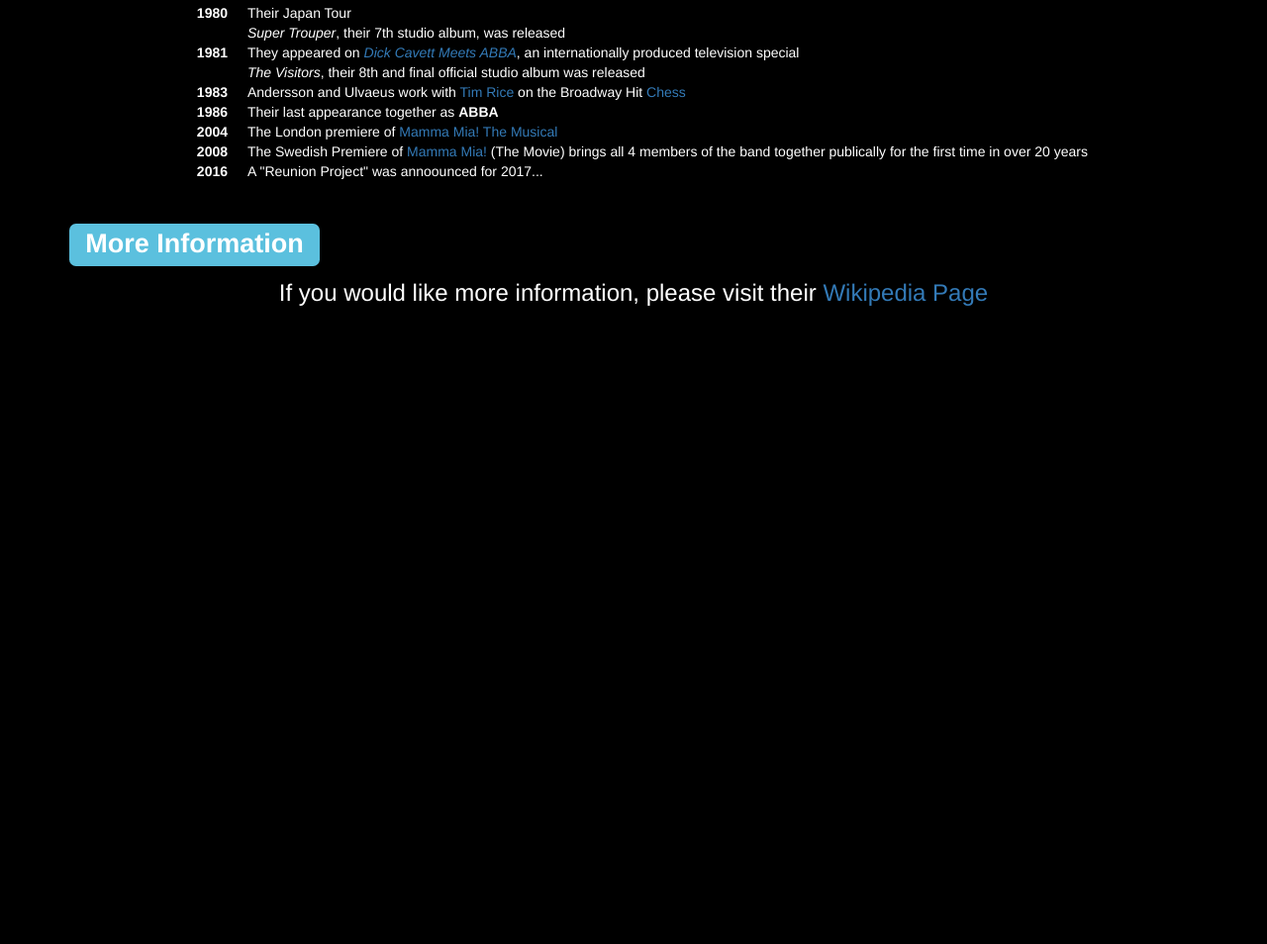
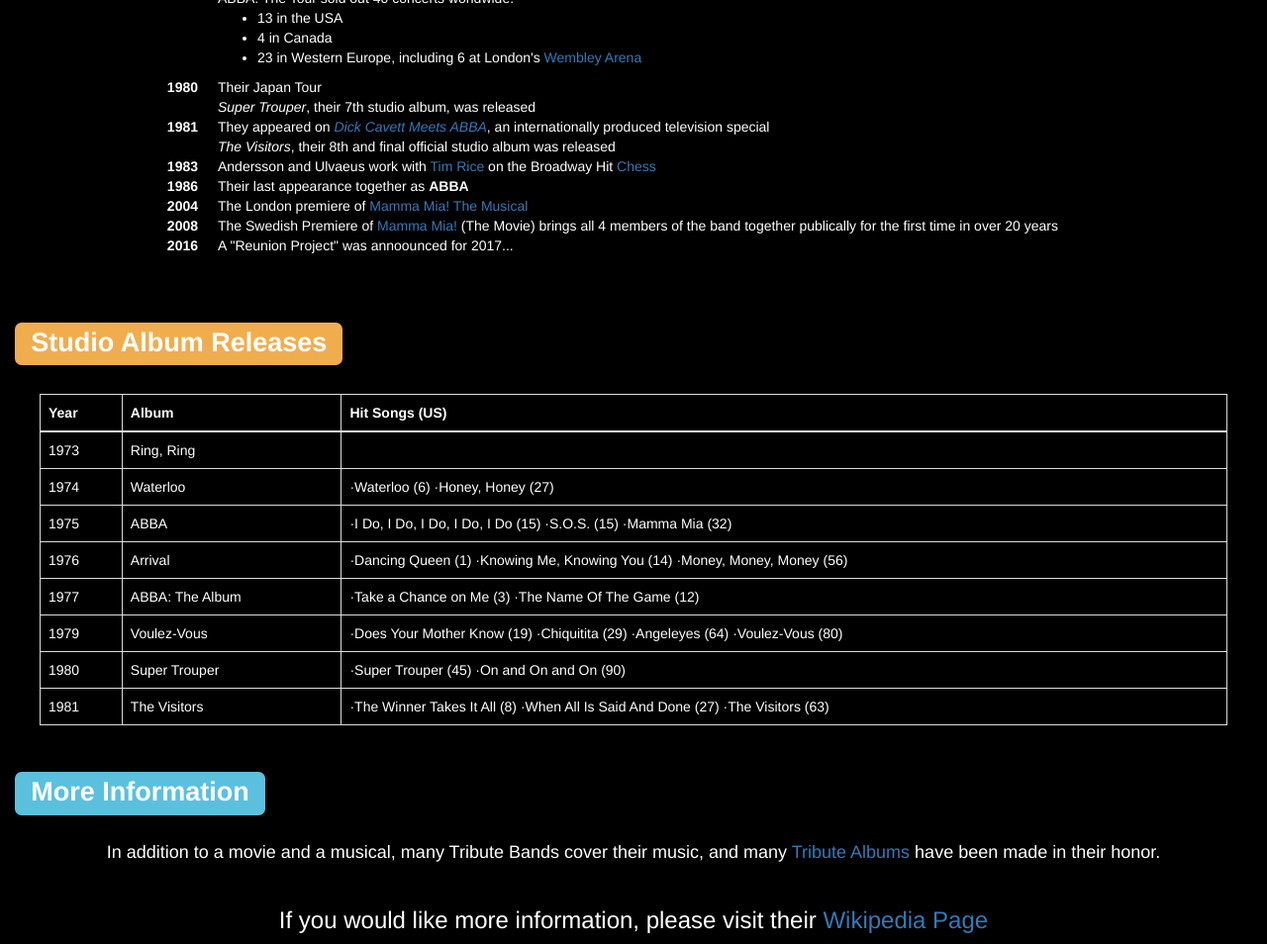
Before and after one commit to seederwood/abba_tribute, a plain HTML site: page index.html in a window 1280 px wide. Shown: the part 1166-2120 px from the top of the page at 99% size. Before the commit the page ends 1485 px from the top, so only its background shows below. Drawn offline with nearby package versions, Linux system fonts and the light colour scheme.

Commit message:
Tribute Page complete

```diff
--- a/index.html
+++ b/index.html
@@ -5,7 +5,6 @@
     <meta name="viewport" content="width=device-width, initial-scale=1">
 <!-- Latest compiled and minified CSS -->
     <link rel="stylesheet" href="https://maxcdn.bootstrapcdn.com/bootstrap/3.3.7/css/bootstrap.min.css">
-
 <!-- jQuery library -->
     <script src="https://ajax.googleapis.com/ajax/libs/jquery/3.2.0/jquery.min.js"></script>
 
@@ -16,14 +15,18 @@
 
   <body style="background: #000">
     <img src="https://i.ytimg.com/vi/TibeCl2jz1o/maxresdefault.jpg" class="img-rounded img-responsive" alt="logo of the band, ABBA">
-    <div class="container">
+    <div class="container-fluid">
+
       <h1><span class="label label-danger">Members</span></h1>
-      <img src="http://www.billboard.com/files/styles/article_main_image/public/media/abba-portrait-bw-1970-billboard-1548.jpg" alt="photo of the band ABBA" class="img-rounded img-responsive" style="margin: auto;">
-      <p style="margin: auto; text-align: center; color: white;">From Left: Benny Andersson, Björn Ulvaeus, Anni-Frid (Frida) Lyngstad, and Agnetha Fältskog</p>
+      <div style="padding: 25px;">
+        <img src="http://www.billboard.com/files/styles/article_main_image/public/media/abba-portrait-bw-1970-billboard-1548.jpg" alt="photo of the band ABBA" class="img-rounded img-responsive" style="margin: auto;">
+        <p style="margin: auto; text-align: center; color: white;">From Left: Benny Andersson, Björn Ulvaeus, Anni-Frid (Frida) Lyngstad, and Agnetha Fältskog</p>
+      </div>
     </div>
     <!-- a histry of the band -->
-    <div class="container">
+    <div class="container-fluid">
       <h1><span class="label label-success">A (very brief and incomplete) History</span></h1>
+      <div style="padding: 25px">
       <dl class="dl-horizontal" style="color: white;">
         <dt>1969</dt>
         <dd>All 4 members meet for the 1st time</dd>
@@ -73,10 +76,70 @@
         <dt>2016</dt>
         <dd>A "Reunion Project" was annoounced for 2017...</dd>
       </dl>
+    </div>
       </div>
-      <div class="container">
+      <div class="container-fluid">
+        <h1><span class="label label-warning">Studio Album Releases</span></h1>
+        <div style="padding: 25px;">
+        <table class="table table-bordered" style="color: white; margin: 0 auto;">
+          <thead>
+            <tr style="font-weight: bold;">
+              <th>Year</th>
+              <th>Album</th>
+              <th>Hit Songs (US)</th>
+            </tr>
+          </thead>
+          <tbody>
+            <tr>
+              <td>1973</td>
+              <td>Ring, Ring</td>
+              <td></td>
+            </tr>
+            <tr>
+              <td>1974</td>
+              <td>Waterloo</td>
+              <td>·Waterloo (6) ·Honey, Honey (27)</td>
+            </tr>
+            <tr>
+              <td>1975</td>
+              <td>ABBA</td>
+              <td>·I Do, I Do, I Do, I Do, I Do (15) ·S.O.S. (15) ·Mamma Mia (32)</td>
+            </tr>
+            <tr>
+              <td>1976</td>
+              <td>Arrival</td>
+              <td>·Dancing Queen (1) ·Knowing Me, Knowing You (14) ·Money, Money, Money (56)</td>
+            </tr>
+            <tr>
+              <td>1977</td>
+              <td>ABBA: The Album</td>
+              <td>·Take a Chance on Me (3) ·The Name Of The Game (12)</td>
+            </tr>
+            <tr>
+              <td>1979</td>
+              <td>Voulez-Vous</td>
+              <td>·Does Your Mother Know (19) ·Chiquitita (29) ·Angeleyes (64) ·Voulez-Vous (80)</td>
+            </tr>
+            <tr>
+              <td>1980</td>
+              <td>Super Trouper</td>
+              <td>·Super Trouper (45) ·On and On and On (90)</td>
+            </tr>
+            <tr>
+              <td>1981</td>
+              <td>The Visitors</td>
+              <td>·The Winner Takes It All (8) ·When All Is Said And Done (27) ·The Visitors (63)</td>
+            </tr>
+          </tbody>
+        </table>
+      </div>
+    </div>
+
+        <!-- A link for more information on the band -->
+      <div class="container-fluid">
         <h1><span class="label label-info">More Information</span></h1>
+        <h4 style="color: white; text-align: center; padding: 25px;">In addition to a movie and a musical, many Tribute Bands cover their music, and many <a href="https://en.wikipedia.org/wiki/List_of_ABBA_tribute_albums">Tribute Albums</a> have been made in their honor.</h4>
         <h3 style="text-align: center; color: white;">If you would like more information, please visit their <a href="https://en.wikipedia.org/wiki/ABBA">Wikipedia Page</a>
-      <!-- A link for more information on the band -->
+
   </body>
 </html>
```
